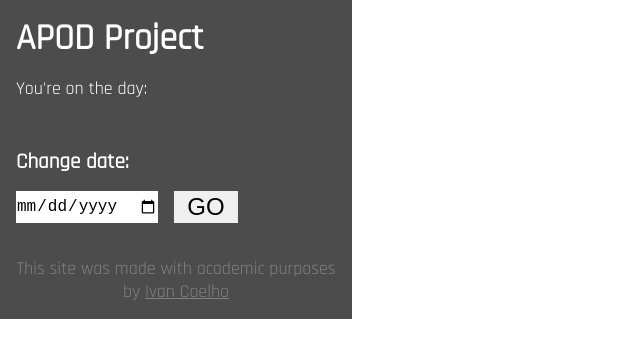
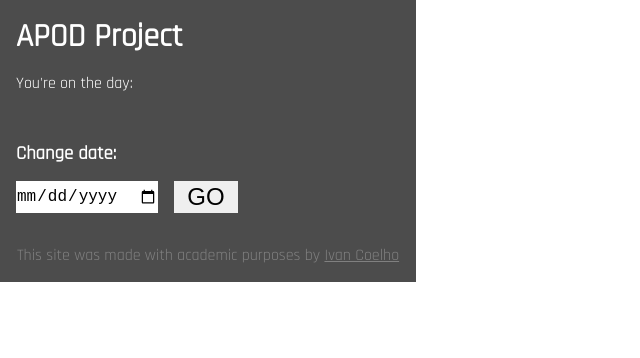
Before and after one commit to ivancda/APODproject, a plain HTML site: page index.html in a window 1280 px wide. Shown: the top 358 px of the page, without its empty margins (0-640 px from the left). Drawn offline with nearby package versions, Linux system fonts and the light colour scheme; no server answers.

Commit message:
ccs tweaks

```diff
--- a/style.css
+++ b/style.css
@@ -9,7 +9,7 @@
 body{
   display: flex;
   font-family: 'Rajdhani', sans-serif;
-  font-size: 18px;
+  font-size: 16px;
   color: white;
 }
 
@@ -19,7 +19,8 @@ main{
   display: flex;
   flex-direction: column;
   gap: 1rem;
-  width: 25%;
+  width: 30%;
+  max-height: 100vh;
   padding: 1rem;
 }
 
```
